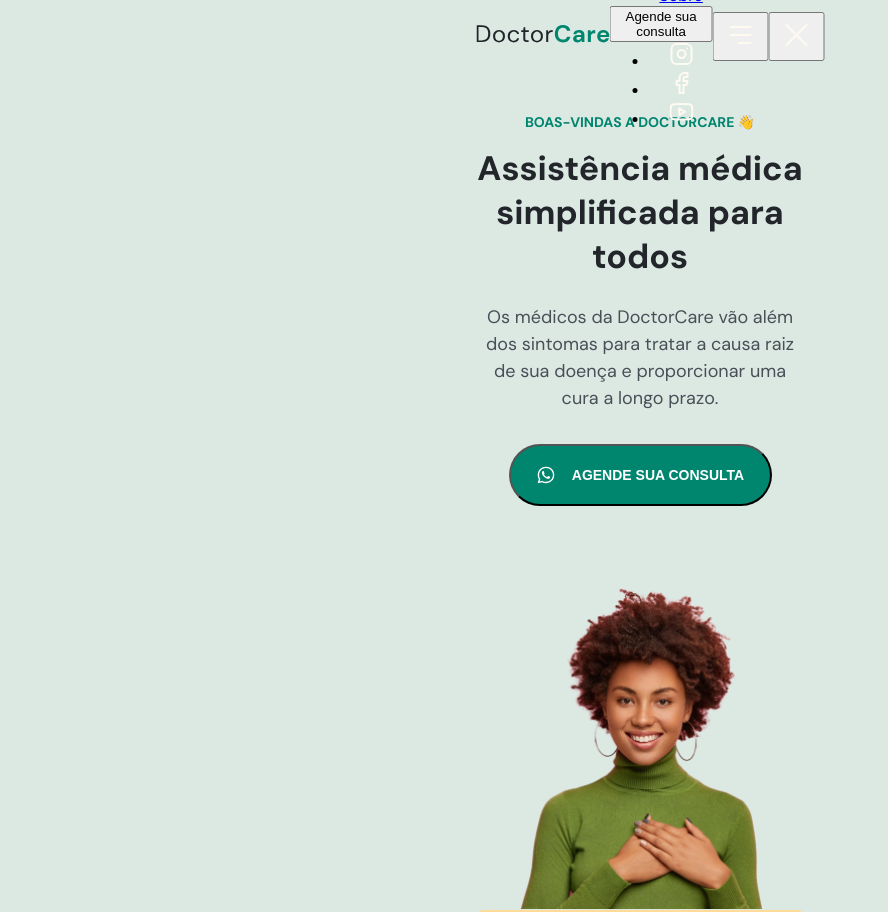
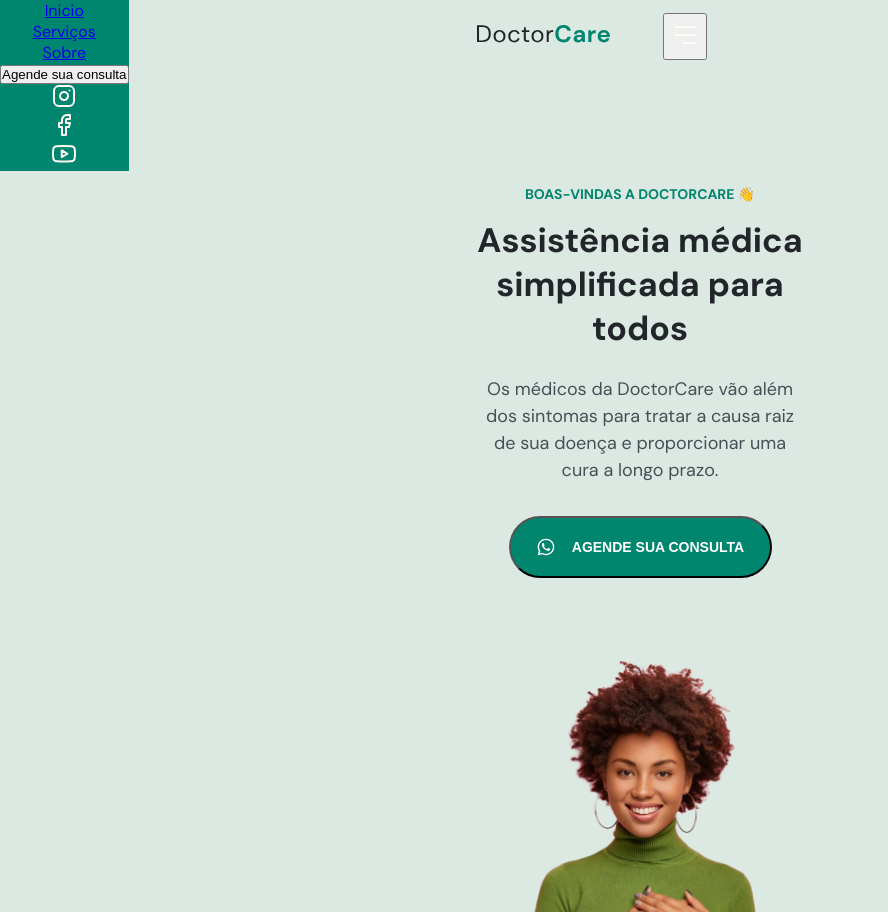
Before and after one commit to joaobezerra1/nwk, a plain HTML site: page index.html in a window 1280 px wide. Shown: the top 912 px of the page, without its empty margins (0-888 px from the left). Drawn offline with Linux system fonts and the light colour scheme.

Commit message:
mais um
mais um suave

```diff
--- a/index.html
+++ b/index.html
@@ -14,7 +14,7 @@
       rel="stylesheet"
     />
   </head>
-  <body onscroll="onScroll()">
+  <body onscroll="onScroll()" class="menu-expanded">
     <nav id="navigation" class="">
       <div class="wrapper">
         <a class="logo" href="#">
--- a/style.css
+++ b/style.css
@@ -1,6 +1,7 @@
 /*======GERAL======*/
 * {
   margin: 0;
+  padding: 0;
   box-sizing: border-box;
 }
 
@@ -13,7 +14,11 @@
   --nav-height: 7.2rem;
   font-size: 62.5%;
 }
-
+html,
+body {
+  width: 100%;
+  height: 100%;
+}
 body {
   font-family: 'DM Sans';
   font-size: 1.6rem;
@@ -24,13 +29,16 @@ body {
   margin-inline: auto;
   padding-inline: 2.4rem;
 }
+ul {
+  list-style: none;
+}
 /*======HEADER=========*/
 header {
   margin-top: calc(4.1rem + var(--nav-height));
 }
 header::before {
   content: '';
-  width: 100vw;
+  width: 100%;
   height: calc(108rem + var(--nav-height));
   background-color: var(--brand-light);
   display: block;
@@ -139,3 +147,18 @@ nav.scroll svg:nth-child(1) path {
 nav.scroll svg:nth-child(2) path {
   stroke: white;
 }
+/*=============MENU-EXPANDED===============*/
+.menu0,
+.close-menu {
+  opacity: 0;
+  visibility: hidden;
+}
+body.menu-expanded .menu {
+  position: fixed;
+  top: 0;
+  left: 0;
+  background-color: var(--primary-color);
+}
+body.menu-expanded nav {
+  position: relative;
+}
```
